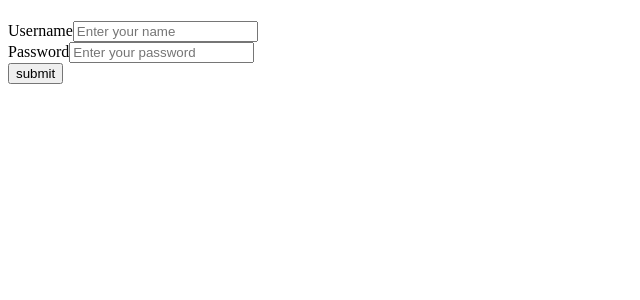
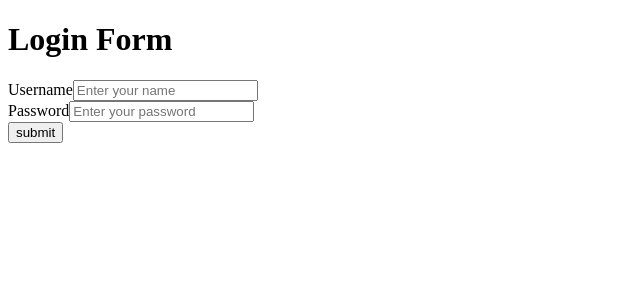
Before and after one commit to kartikpro9599-hash/hospital-management-system, a React (Vite) app in the folder frontend/: page / in a window 1280 px wide. Shown: the top 300 px of the page, without its empty margins (0-640 px from the left). Built offline with nearby package versions, Linux system fonts and the light colour scheme.

Commit message:
add new msg in h1 that is login form

```diff
--- a/frontend/src/components/LoginCard.jsx
+++ b/frontend/src/components/LoginCard.jsx
@@ -29,7 +29,7 @@ function LoginCard(props) {
 
     return (
         <div class="container">
-            <h1>{props.head}</h1>
+            <h1>Login Form</h1>
             <form onSubmit={handleSubmit} method="post">
                 <div class= "username">
                     <label for="name">Username</label>
```
